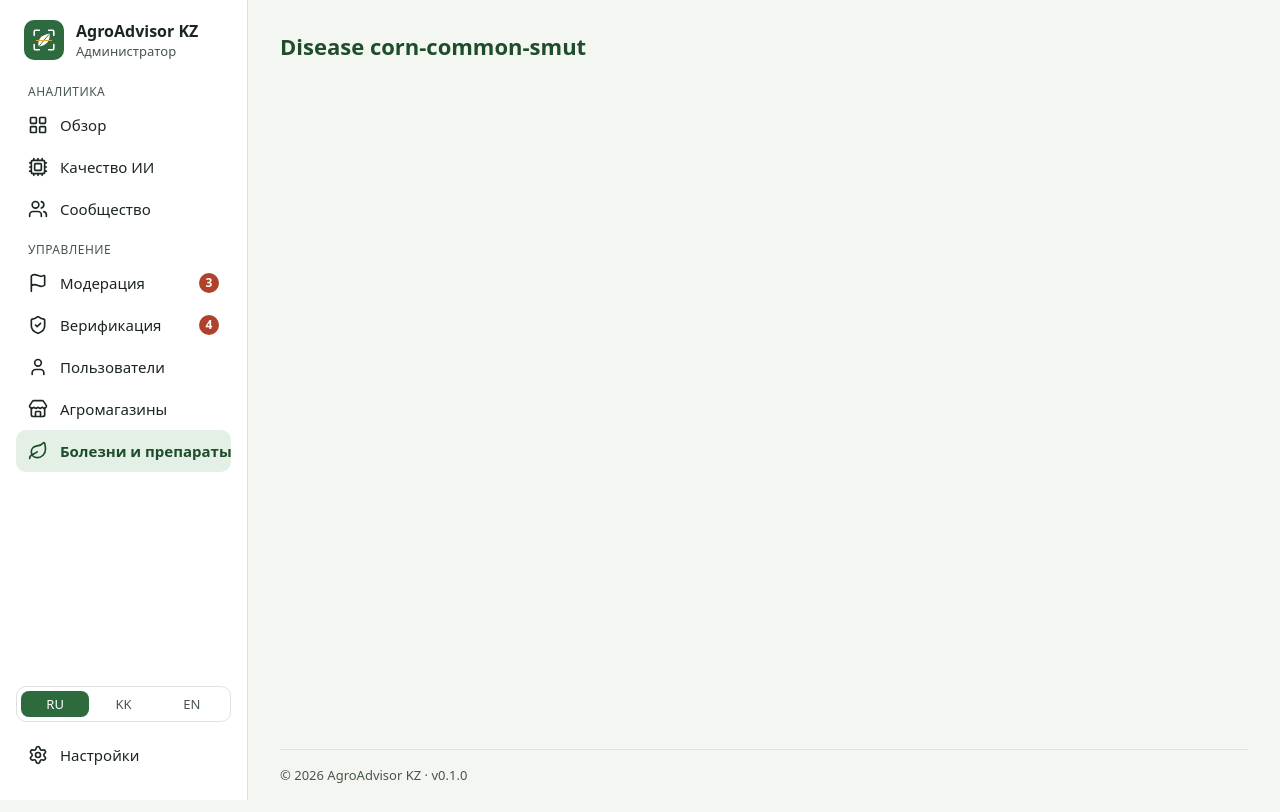
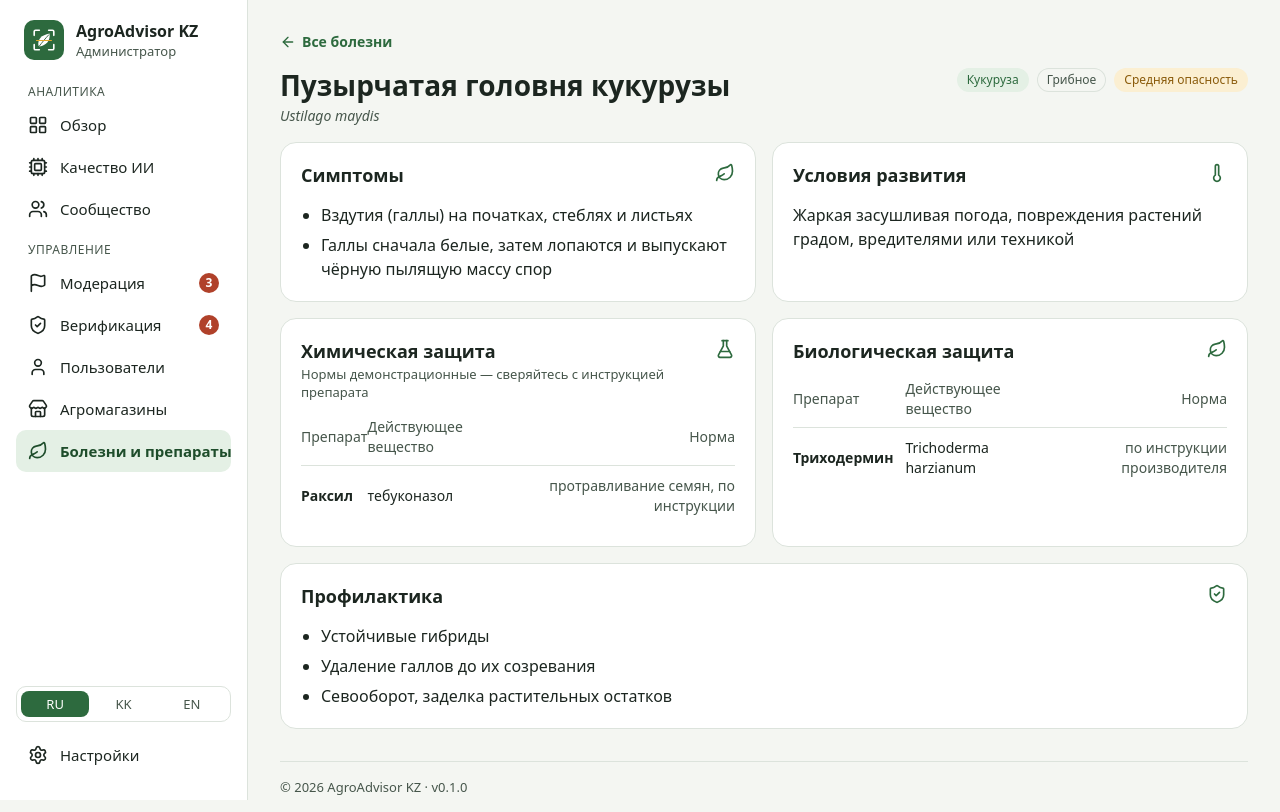
Before and after one commit to nurbolatdev/agroadvisor-kz, a React (Vite) app in the folder apps/admin-web/: page /diseases/corn-common-smut in a window 1280 px wide. Built offline with nearby package versions, Linux system fonts and the light colour scheme.

Commit message:
feat(diseases): add disease detail page

```diff
--- /dev/null
+++ b/apps/admin-web/src/features/diseases/components/TreatmentTable.tsx
@@ -0,0 +1,34 @@
+import type { Treatment } from '@/shared/types'
+
+interface TreatmentTableProps {
+  treatments: Treatment[]
+}
+
+export function TreatmentTable({ treatments }: TreatmentTableProps) {
+  return (
+    <table className="w-full text-left text-small">
+      <thead className="text-text-muted">
+        <tr>
+          <th scope="col" className="pb-2 font-medium">
+            Препарат
+          </th>
+          <th scope="col" className="pb-2 font-medium">
+            Действующее вещество
+          </th>
+          <th scope="col" className="pb-2 text-right font-medium">
+            Норма
+          </th>
+        </tr>
+      </thead>
+      <tbody>
+        {treatments.map((treatment) => (
+          <tr key={treatment.name} className="border-t border-border">
+            <td className="py-2.5 pr-3 font-semibold text-text">{treatment.name}</td>
+            <td className="py-2.5 pr-3 text-text">{treatment.activeIngredient ?? '—'}</td>
+            <td className="py-2.5 text-right text-text-muted">{treatment.dosage}</td>
+          </tr>
+        ))}
+      </tbody>
+    </table>
+  )
+}
--- a/apps/admin-web/src/features/diseases/pages/DiseaseDetailPage.tsx
+++ b/apps/admin-web/src/features/diseases/pages/DiseaseDetailPage.tsx
@@ -1,7 +1,113 @@
-import { useParams } from 'react-router-dom'
+import { ArrowLeft, FlaskConical, Leaf, SearchX, ShieldCheck, Thermometer } from 'lucide-react'
+import { Link, useParams } from 'react-router-dom'
+import { Badge } from '@/components/ui/Badge'
+import { Card, CardHeader } from '@/components/ui/Card'
+import { EmptyState } from '@/components/ui/EmptyState'
+import { Loader } from '@/components/ui/Loader'
+import { PageHeader } from '@/components/ui/PageHeader'
+import { TreatmentTable } from '@/features/diseases/components/TreatmentTable'
+import { DISEASE_KINDS, SEVERITIES } from '@/features/diseases/diseases'
+import { api } from '@/services/api'
+import { CROP_LABELS } from '@/shared/constants/crops'
+import { ROUTES } from '@/shared/constants/routes'
+import { useApiQuery } from '@/shared/hooks/useApiQuery'
+
+const BACK_LINK_CLASSES =
+  'mb-4 inline-flex items-center gap-1.5 rounded-md text-small font-semibold text-primary hover:underline focus-visible:ring-2 focus-visible:ring-primary/40 focus-visible:outline-none'
+
+function BackLink() {
+  return (
+    <Link to={ROUTES.diseases} className={BACK_LINK_CLASSES}>
+      <ArrowLeft size={16} aria-hidden="true" />
+      Все болезни
+    </Link>
+  )
+}
 
 export function DiseaseDetailPage() {
-  const { id } = useParams()
+  const { id = '' } = useParams()
+  const { data: disease, isLoading } = useApiQuery(() => api.getDisease(id), [id])
 
-  return <h1 className="text-h1 text-primary-dark">Disease {id}</h1>
+  if (isLoading && !disease) return <Loader />
+
+  if (!disease) {
+    return (
+      <>
+        <BackLink />
+        <Card>
+          <EmptyState
+            icon={SearchX}
+            title="Болезнь не найдена"
+            description="Возможно, запись удалили или в адресе опечатка."
+          />
+        </Card>
+      </>
+    )
+  }
+
+  const severity = SEVERITIES[disease.severity]
+
+  return (
+    <>
+      <BackLink />
+      <PageHeader
+        title={disease.name}
+        subtitle={<span className="italic">{disease.latinName}</span>}
+        actions={
+          <span className="flex flex-wrap gap-2">
+            <Badge tone="success">{CROP_LABELS[disease.crop]}</Badge>
+            <Badge tone="neutral">{DISEASE_KINDS[disease.kind]}</Badge>
+            <Badge tone={severity.tone}>{severity.label}</Badge>
+          </span>
+        }
+      />
+
+      <div className="grid gap-4 lg:grid-cols-2">
+        <Card>
+          <CardHeader
+            title="Симптомы"
+            action={<Leaf size={20} aria-hidden="true" className="text-primary" />}
+          />
+          <ul className="flex list-disc flex-col gap-1.5 pl-5 text-body text-text">
+            {disease.symptoms.map((symptom) => (
+              <li key={symptom}>{symptom}</li>
+            ))}
+          </ul>
+        </Card>
+        <Card>
+          <CardHeader
+            title="Условия развития"
+            action={<Thermometer size={20} aria-hidden="true" className="text-primary" />}
+          />
+          <p className="text-body text-text">{disease.conditions}</p>
+        </Card>
+        <Card>
+          <CardHeader
+            title="Химическая защита"
+            subtitle="Нормы демонстрационные — сверяйтесь с инструкцией препарата"
+            action={<FlaskConical size={20} aria-hidden="true" className="text-primary" />}
+          />
+          <TreatmentTable treatments={disease.chemicalTreatment} />
+        </Card>
+        <Card>
+          <CardHeader
+            title="Биологическая защита"
+            action={<Leaf size={20} aria-hidden="true" className="text-primary" />}
+          />
+          <TreatmentTable treatments={disease.biologicalTreatment} />
+        </Card>
+        <Card className="lg:col-span-2">
+          <CardHeader
+            title="Профилактика"
+            action={<ShieldCheck size={20} aria-hidden="true" className="text-primary" />}
+          />
+          <ul className="flex list-disc flex-col gap-1.5 pl-5 text-body text-text">
+            {disease.prevention.map((item) => (
+              <li key={item}>{item}</li>
+            ))}
+          </ul>
+        </Card>
+      </div>
+    </>
+  )
 }
```
